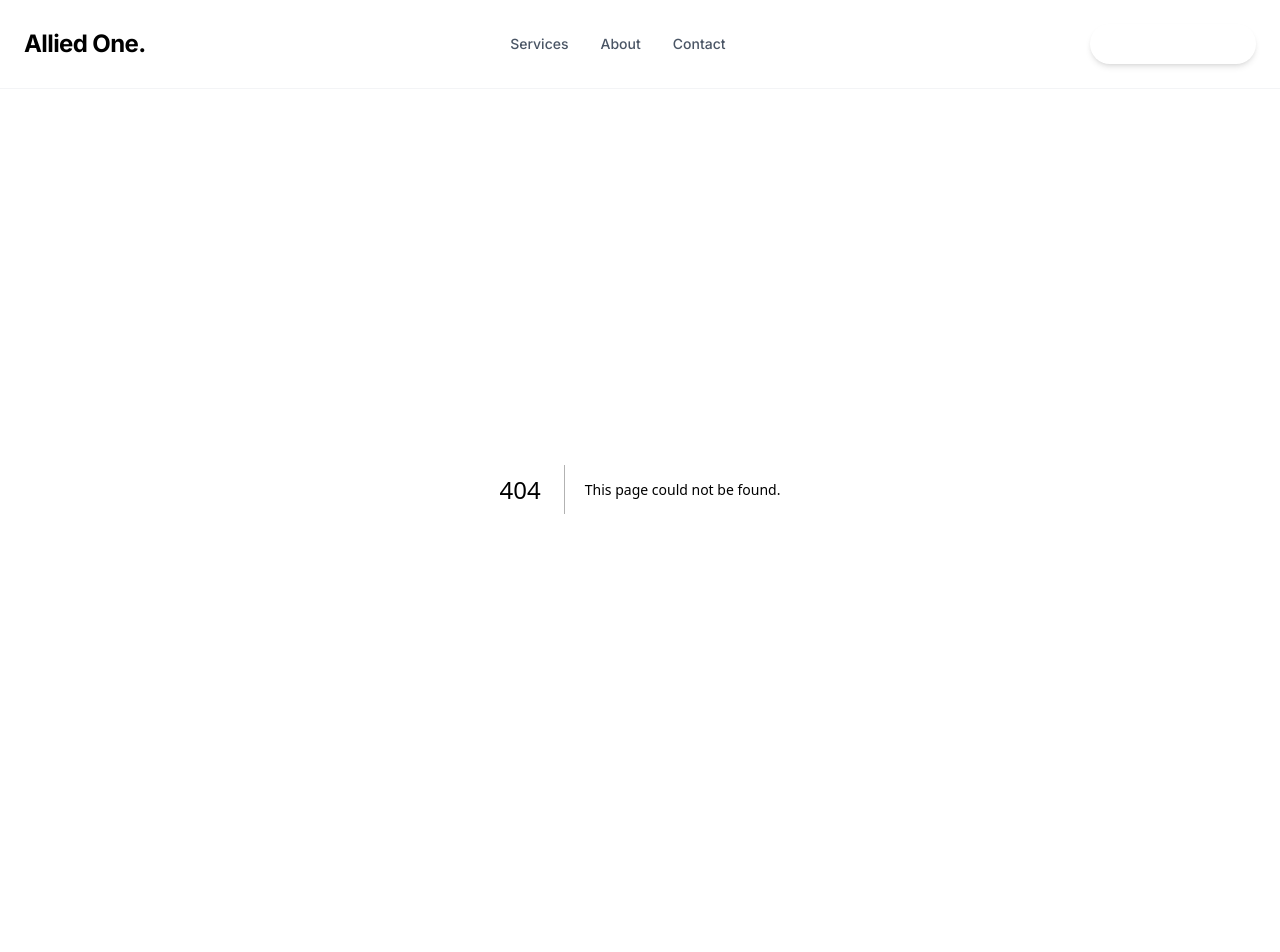
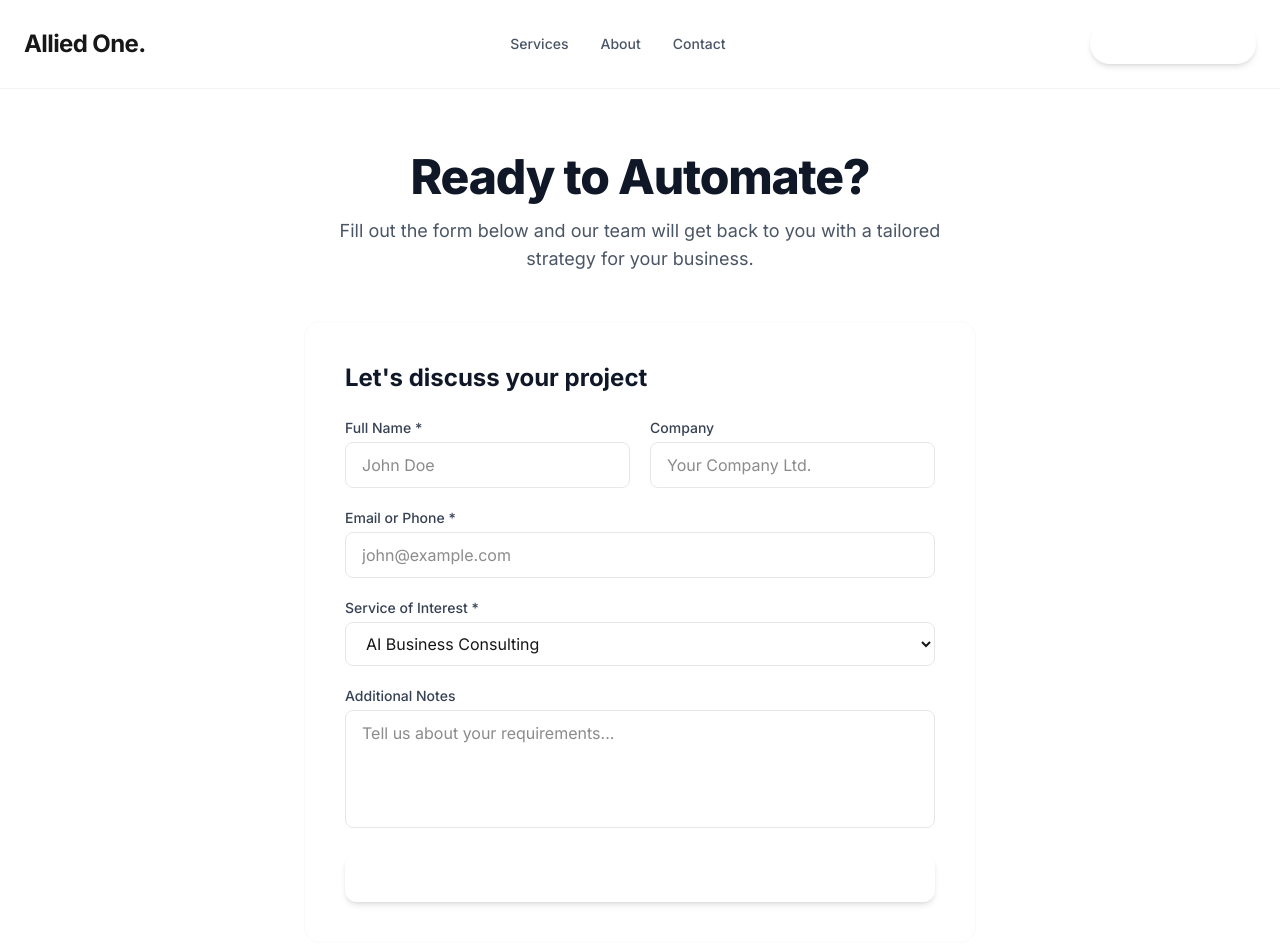
Before and after one commit to mdkamrulislamdev/alliedone-frontend, a Next.js app: page /contact in a window 1280 px wide. Before the commit this address had no page. Shown: the top 952 px of the page. Built offline with nearby package versions, Linux system fonts and the light colour scheme.

Commit message:
feat: build interactive lead capture form with zod validation, handle API submission states, and implement standard contact page for CRM integration

```diff
--- a/package.json
+++ b/package.json
@@ -9,9 +9,12 @@
     "lint": "eslint"
   },
   "dependencies": {
+    "@hookform/resolvers": "^5.4.0",
     "next": "16.2.10",
     "react": "19.2.4",
-    "react-dom": "19.2.4"
+    "react-dom": "19.2.4",
+    "react-hook-form": "^7.82.0",
+    "zod": "^4.4.3"
   },
   "devDependencies": {
     "@tailwindcss/postcss": "^4",
--- /dev/null
+++ b/src/app/contact/page.tsx
@@ -0,0 +1,26 @@
+import LeadCaptureForm from "@/components/sections/LeadCaptureForm";
+
+export const metadata = {
+  title: "Contact Us | Allied One",
+  description: "Get in touch with Allied One for AI automation and consulting.",
+};
+
+export default function ContactPage() {
+  return (
+    <div className="bg-brand-light min-h-screen py-16 px-6">
+      <div className="max-w-7xl mx-auto">
+        <div className="text-center mb-12">
+          <h1 className="text-4xl md:text-5xl font-extrabold text-gray-900 mb-4 tracking-tight">
+            Ready to <span className="text-brand-blue">Automate?</span>
+          </h1>
+          <p className="text-lg text-gray-600 max-w-2xl mx-auto">
+            Fill out the form below and our team will get back to you with a tailored strategy for your business.
+          </p>
+        </div>
+
+        {/* Render the Client Component Form */}
+        <LeadCaptureForm />
+      </div>
+    </div>
+  );
+}
--- /dev/null
+++ b/src/components/sections/LeadCaptureForm.tsx
@@ -0,0 +1,155 @@
+"use client";
+
+import { useState } from "react";
+import { useForm } from "react-hook-form";
+import { zodResolver } from "@hookform/resolvers/zod";
+import * as z from "zod";
+
+// 1. Define the validation schema (Mirrors the backend Zod schema)
+const leadSchema = z.object({
+  name: z.string().min(2, "Name is required"),
+  company: z.string().optional(),
+  contactInfo: z.string().min(5, "Email or phone number is required"),
+  serviceInterest: z.enum([
+    "B_AI_BUSINESS_CONSULTING",
+    "F_BUSINESS_PROCESS_AUTOMATION",
+    "H_DIGITAL_MARKETING_AI",
+    "OTHER",
+  ]),
+  notes: z.string().optional(),
+});
+
+type LeadFormData = z.infer<typeof leadSchema>;
+
+export default function LeadCaptureForm() {
+  const [isSubmitting, setIsSubmitting] = useState(false);
+  const [submitStatus, setSubmitStatus] = useState<"idle" | "success" | "error">("idle");
+
+  const {
+    register,
+    handleSubmit,
+    reset,
+    formState: { errors },
+  } = useForm<LeadFormData>({
+    resolver: zodResolver(leadSchema),
+  });
+
+  // 2. Handle API Submission
+  const onSubmit = async (data: LeadFormData) => {
+    setIsSubmitting(true);
+    setSubmitStatus("idle");
+
+    try {
+      const response = await fetch(`${process.env.NEXT_PUBLIC_API_URL}/leads`, {
+        method: "POST",
+        headers: { "Content-Type": "application/json" },
+        body: JSON.stringify(data),
+      });
+
+      if (!response.ok) throw new Error("Failed to submit");
+
+      setSubmitStatus("success");
+      reset(); // Clear the form on success
+    } catch (error) {
+      console.error("Submission error:", error);
+      setSubmitStatus("error");
+    } finally {
+      setIsSubmitting(false);
+    }
+  };
+
+  return (
+    <div className="bg-white p-8 md:p-10 rounded-2xl shadow-soft border border-gray-50 max-w-2xl mx-auto">
+      <h3 className="text-2xl font-bold text-gray-900 mb-6">Let's discuss your project</h3>
+
+      {submitStatus === "success" && (
+        <div className="mb-6 p-4 bg-green-50 text-green-800 rounded-lg text-sm font-medium border border-green-100">
+          Thank you! Your request has been received. Our team will contact you shortly.
+        </div>
+      )}
+
+      {submitStatus === "error" && (
+        <div className="mb-6 p-4 bg-red-50 text-red-800 rounded-lg text-sm font-medium border border-red-100">
+          Something went wrong. Please try again later.
+        </div>
+      )}
+
+      <form onSubmit={handleSubmit(onSubmit)} className="space-y-5">
+        <div className="grid grid-cols-1 md:grid-cols-2 gap-5">
+          {/* Name Field */}
+          <div>
+            <label className="block text-sm font-medium text-gray-700 mb-1">Full Name *</label>
+            <input
+              {...register("name")}
+              className="w-full px-4 py-2.5 rounded-lg border border-gray-200 focus:ring-2 focus:ring-brand-blue focus:border-transparent outline-none transition-all"
+              placeholder="John Doe"
+            />
+            {errors.name && <p className="text-red-500 text-xs mt-1">{errors.name.message}</p>}
+          </div>
+
+          {/* Company Field */}
+          <div>
+            <label className="block text-sm font-medium text-gray-700 mb-1">Company</label>
+            <input
+              {...register("company")}
+              className="w-full px-4 py-2.5 rounded-lg border border-gray-200 focus:ring-2 focus:ring-brand-blue focus:border-transparent outline-none transition-all"
+              placeholder="Your Company Ltd."
+            />
+          </div>
+        </div>
+
+        {/* Contact Info Field */}
+        <div>
+          <label className="block text-sm font-medium text-gray-700 mb-1">Email or Phone *</label>
+          <input
+            {...register("contactInfo")}
+            className="w-full px-4 py-2.5 rounded-lg border border-gray-200 focus:ring-2 focus:ring-brand-blue focus:border-transparent outline-none transition-all"
+            placeholder="john@example.com"
+          />
+          {errors.contactInfo && <p className="text-red-500 text-xs mt-1">{errors.contactInfo.message}</p>}
+        </div>
+
+        {/* Service Interest Field */}
+        <div>
+          <label className="block text-sm font-medium text-gray-700 mb-1">Service of Interest *</label>
+          <select
+            {...register("serviceInterest")}
+            className="w-full px-4 py-2.5 rounded-lg border border-gray-200 focus:ring-2 focus:ring-brand-blue focus:border-transparent outline-none transition-all bg-white"
+          >
+            <option value="B_AI_BUSINESS_CONSULTING">AI Business Consulting</option>
+            <option value="F_BUSINESS_PROCESS_AUTOMATION">Business Process Automation</option>
+            <option value="H_DIGITAL_MARKETING_AI">Digital Marketing + AI Agency</option>
+            <option value="OTHER">Other / General Inquiry</option>
+          </select>
+        </div>
+
+        {/* Notes Field */}
+        <div>
+          <label className="block text-sm font-medium text-gray-700 mb-1">Additional Notes</label>
+          <textarea
+            {...register("notes")}
+            rows={4}
+            className="w-full px-4 py-2.5 rounded-lg border border-gray-200 focus:ring-2 focus:ring-brand-blue focus:border-transparent outline-none transition-all resize-none"
+            placeholder="Tell us about your requirements..."
+          ></textarea>
+        </div>
+
+        {/* Submit Button */}
+        <button
+          type="submit"
+          disabled={isSubmitting}
+          className="w-full bg-brand-blue text-white py-3 rounded-xl font-semibold hover:bg-brand-accent transition-all shadow-md disabled:opacity-70 disabled:cursor-not-allowed flex justify-center items-center gap-2"
+        >
+          {isSubmitting ? (
+            <>
+              <span className="w-4 h-4 border-2 border-white border-t-transparent rounded-full animate-spin"></span>
+              Submitting...
+            </>
+          ) : (
+            "Send Message"
+          )}
+        </button>
+      </form>
+    </div>
+  );
+}
```
Also changed, not shown: 1 other file (tests, documents, lock files or other folders).
